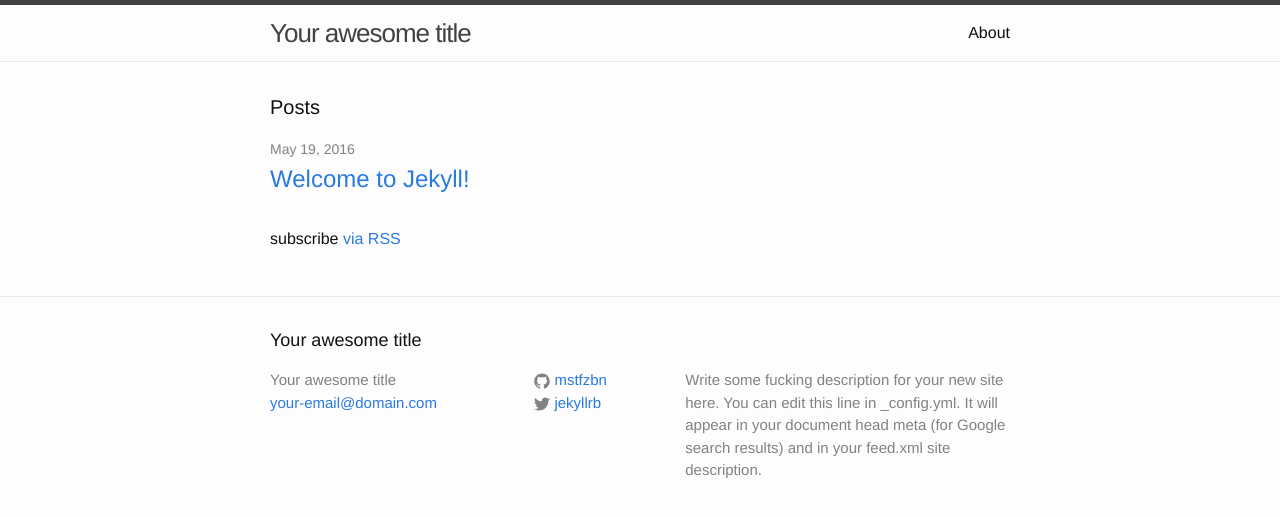
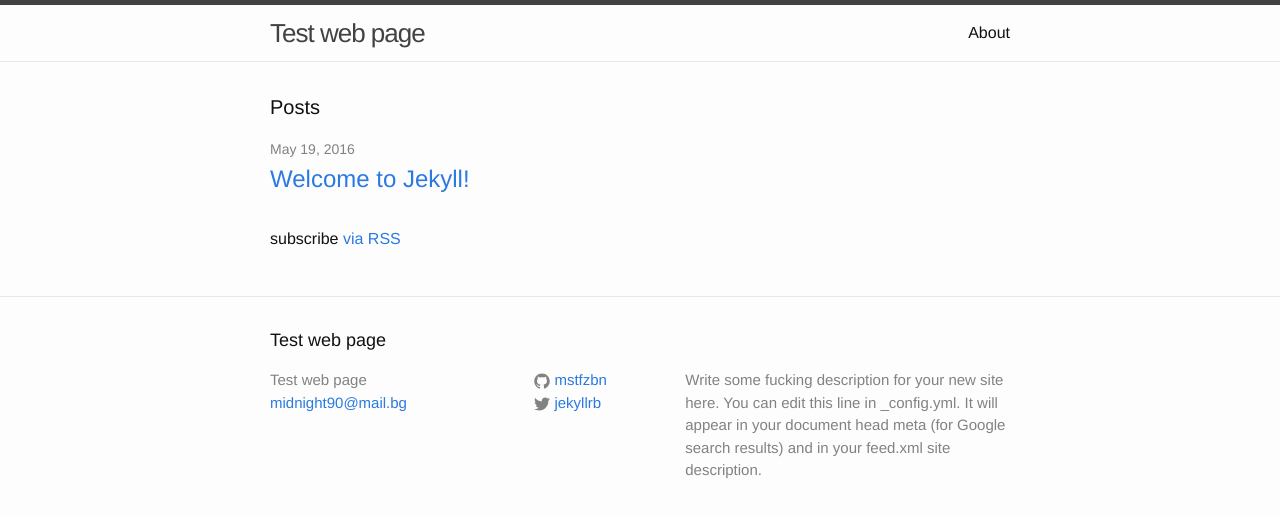
Before and after one commit to mstfzbn/mstfzbn.github.io, a Jekyll site: the page built from index.html, in a window 1280 px wide. Shown: the top 517 px of the page. Built offline with Jekyll 4.4.1, drawn with Linux system fonts in a browser that asks for light colours.

Commit message:
update _config.yml

```diff
--- a/_config.yml
+++ b/_config.yml
@@ -6,8 +6,8 @@
 # 'jekyll serve'. If you change this file, please restart the server process.
 
 # Site settings
-title: Your awesome title
-email: your-email@domain.com
+title: Test web page
+email: midnight90@mail.bg
 description: > # this means to ignore newlines until "baseurl:"
   Write some fucking description for your new site here. You can edit this
   line in _config.yml. It will appear in your document head meta (for
```
